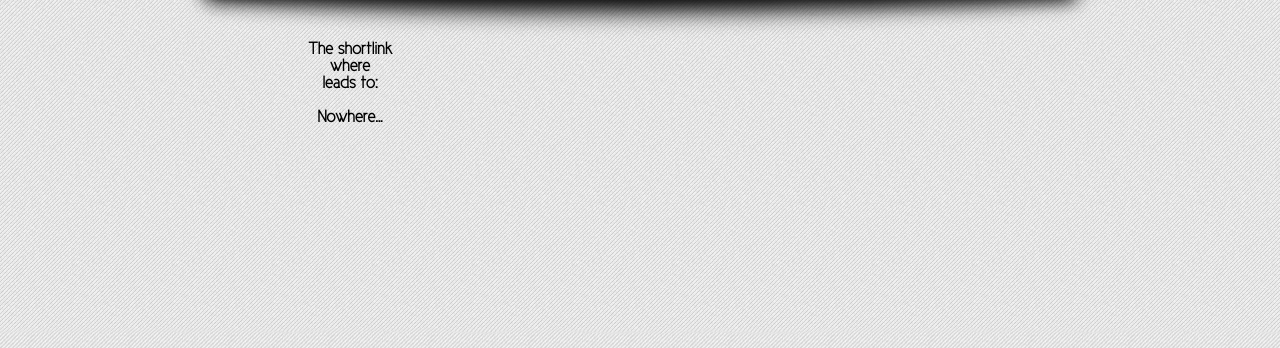
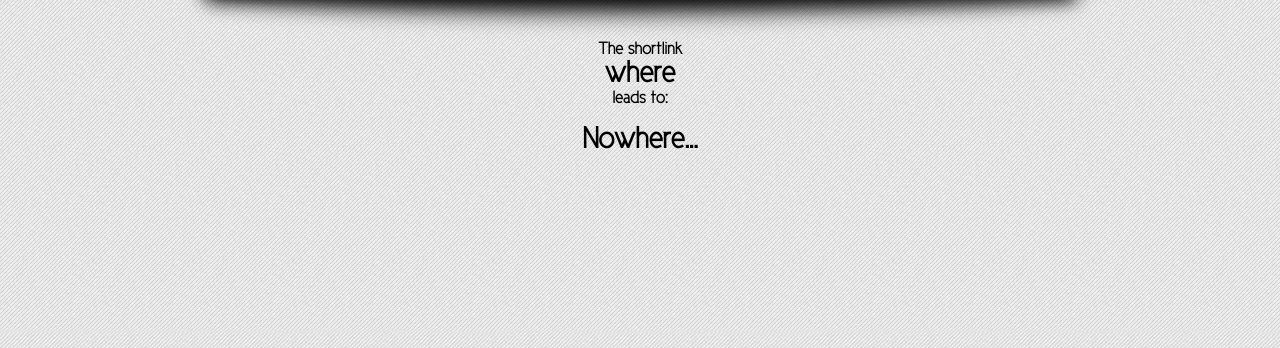
Before and after one commit to jackba/boorl, a PHP site: page /where in a window 1280 px wide. Shown: the part 122-470 px from the top of the page. Run offline with PHP 8.4, Linux system fonts and the light colour scheme; data that the repository does not hold is empty.

Commit message:
CSS corrections for "Where" page.

```diff
--- a/include/view/where.php
+++ b/include/view/where.php
@@ -1,4 +1,4 @@
-	<div class="info">
+	<div class="info center">
 		<p>The shortlink <br/>
 			<span class="highlight"><?php echo $key;?></span> <br/>
 		leads to:</p>
--- a/style.css
+++ b/style.css
@@ -158,12 +158,14 @@ input.url
 }
 div.info
 {
-	width:700px;
 	font-family: 'Webfont';
 	font-weight: bold;
 	font-size: 17px;
 }
-
+.highlight
+{
+	font-size: 30px;
+}
 .tableContainer
 {
 	width:695px;
```
Also changed, not shown: include/model/Statistics.php (+4 -4 lines).
